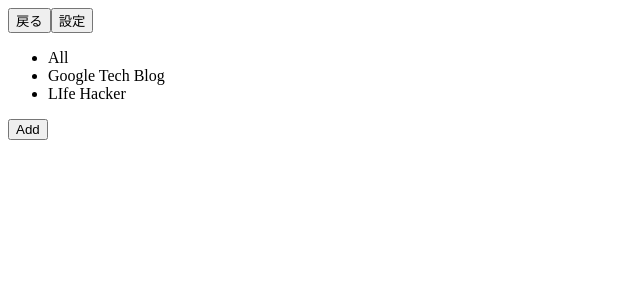
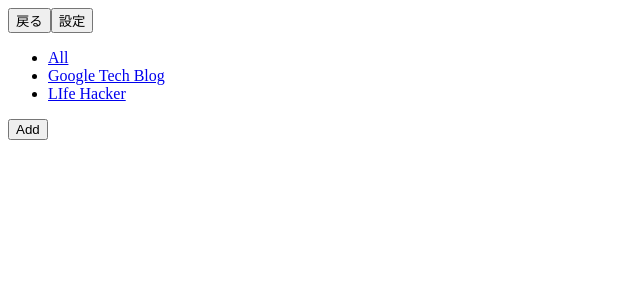
Before and after one commit to kesuoyk/feed-reader-test, a React app: page / in a window 1280 px wide. Shown: the top 300 px of the page, without its empty margins (0-640 px from the left). Built offline with nearby package versions, Linux system fonts and the light colour scheme; the HTML template or start-up script is replaced by a standard one.

Commit message:
Use react-route-dom

```diff
--- /dev/null
+++ b/src/App.tsx
@@ -0,0 +1,32 @@
+import React from 'react';
+import {
+  BrowserRouter as Router,
+  Route,
+  Routes,
+  Link
+} from 'react-router-dom';
+
+import {
+  FeedList,
+  FeedDetail,
+} from './pages';
+
+export const App: React.FC = () => {
+  return (
+    <>
+      <header className="header">
+        <button>戻る</button>
+        <button>設定</button>
+      </header>
+
+      <main>
+        <Router>
+          <Routes>
+            <Route path="/" element={<FeedList/>} />
+            <Route path="/feeds/xxx" element={<FeedDetail/>} />
+          </Routes>
+        </Router>
+      </main>
+    </>
+  );
+}
--- a/src/components/App.tsx
+++ /dev/null
@@ -1,18 +0,0 @@
-import React from 'react';
-
-export const App: React.FC = () => {
-  return (
-    <>
-      <header className="header">
-        <button>戻る</button>
-        <button>設定</button>
-      </header>
-      <ul>
-        <li>All</li>
-        <li>Google Tech Blog</li>
-        <li>LIfe Hacker</li>
-      </ul>
-      <button>Add</button>
-    </>
-  );
-}
--- a/src/index.tsx
+++ b/src/index.tsx
@@ -1,5 +1,5 @@
 import { createRoot } from 'react-dom/client';
-import { App } from './components/App';
+import { App } from './App';
 
 const root = createRoot(
   document.getElementById('root') as HTMLElement
--- /dev/null
+++ b/src/pages/FeedDetail.tsx
@@ -0,0 +1,11 @@
+import React from 'react';
+
+export const FeedDetail: React.FC = () => {
+  return (
+    <>
+      <ul>
+        <li>東京都 新型コロナ 31人死亡 9635人感染確認 前週比6000人余減</li>
+      </ul>
+    </>
+  );
+}
--- /dev/null
+++ b/src/pages/FeedList.tsx
@@ -0,0 +1,23 @@
+import React from 'react';
+import {
+  Link
+} from 'react-router-dom';
+
+export const FeedList: React.FC = () => {
+  return (
+    <>
+      <ul>
+        <li>
+          <Link to="/feeds/xxx">All</Link>
+        </li>
+        <li>
+          <Link to="/feeds/xxx">Google Tech Blog</Link>
+        </li>
+        <li>
+          <Link to="/feeds/xxx">LIfe Hacker</Link>
+        </li>
+      </ul>
+      <button>Add</button>
+    </>
+  );
+}
--- /dev/null
+++ b/src/pages/index.ts
@@ -0,0 +1,2 @@
+export * from './FeedList';
+export * from './FeedDetail';
```
